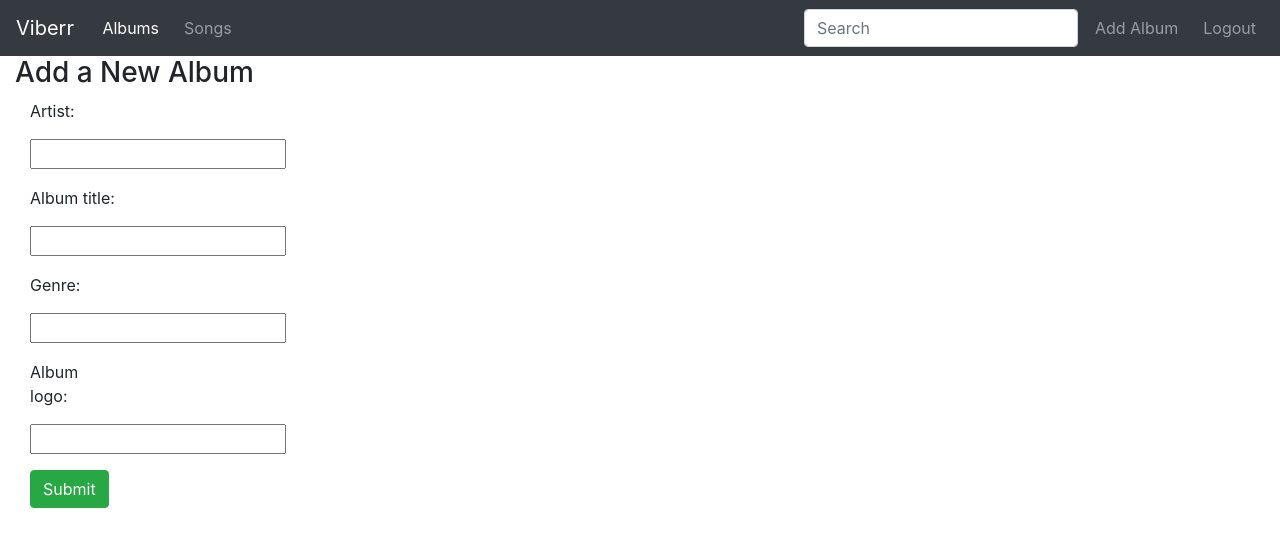
After one commit to khushboo29/bostonTutorial, a Django app: page /music/album/add/ in a window 1280 px wide. The commit adds this page. Shown: the top 547 px of the page. Run offline with Django 3.2, Linux system fonts and the light colour scheme; some libraries are stand-ins or nearby versions.

Commit message:
Add files via upload

```diff
--- /dev/null
+++ b/website/music/templates/music/album_form.html
@@ -0,0 +1,29 @@
+{% extends 'music/base.html' %}
+{% block title %}Add a New Album{% endblock %}
+{% block albums_active %}active{% endblock %}
+
+{% block body %}
+<div class="container-fluid">
+
+    <div class="row">
+
+        <div class="col-sm-12 col-md-7">
+            <div class="panel panel-default">
+                <div class="panel-body">
+                    <h3>Add a New Album</h3>
+                    {% if error_message %}
+                        <p><strong>{{ error_message }}</strong></p>
+                    {% endif %}
+                    <form class="form-horizontal" role="form" action="" method="post" enctype="multipart/form-data">
+                        {% csrf_token %}
+                        {% include 'music/form_template.html' %}
+                        <div class="form-group">
+                            <div class="col-sm-offset-2 col-sm-10">
+                                <button type="submit" class="btn btn-success">Submit</button>
+                            </div>
+                        </div>
+                    </form>
+                </div>
+            </div>
+        </div>
+{% endblock %}
--- /dev/null
+++ b/website/music/templates/music/base.html
@@ -0,0 +1,62 @@
+<!doctype html>
+<html lang="en">
+  <head>
+    <!-- Required meta tags -->
+    <meta charset="utf-8">
+    <meta name="viewport" content="width=device-width, initial-scale=1, shrink-to-fit=no">
+    <title>{% block title %} Viberr {% endblock %}</title>
+    {% load staticfiles %}
+    <!-- Bootstrap CSS -->
+    <link rel="stylesheet" href="https://maxcdn.bootstrapcdn.com/bootstrap/4.0.0/css/bootstrap.min.css" integrity="sha384-Gn5384xqQ1aoWXA+058RXPxPg6fy4IWvTNh0E263XmFcJlSAwiGgFAW/dAiS6JXm" crossorigin="anonymous">
+    <link rel="stylesheet" type="text/css" href="{% static 'music/style.css' %}" />
+    <!-- Optional JavaScript -->
+    <!-- jQuery first, then Popper.js, then Bootstrap JS -->
+    <script src="https://code.jquery.com/jquery-3.2.1.slim.min.js" integrity="sha384-KJ3o2DKtIkvYIK3UENzmM7KCkRr/rE9/Qpg6aAZGJwFDMVNA/GpGFF93hXpG5KkN" crossorigin="anonymous"></script>
+    <script src="https://cdnjs.cloudflare.com/ajax/libs/popper.js/1.12.9/umd/popper.min.js" integrity="sha384-ApNbgh9B+Y1QKtv3Rn7W3mgPxhU9K/ScQsAP7hUibX39j7fakFPskvXusvfa0b4Q" crossorigin="anonymous"></script>
+    <script src="https://maxcdn.bootstrapcdn.com/bootstrap/4.0.0/js/bootstrap.min.js" integrity="sha384-JZR6Spejh4U02d8jOt6vLEHfe/JQGiRRSQQxSfFWpi1MquVdAyjUar5+76PVCmYl" crossorigin="anonymous"></script>
+
+  </head>
+  <body>
+    <nav class="navbar navbar-expand-sm navbar-dark bg-dark">
+        <a class="navbar-brand glyphicon glyphicon-home"  href="{% url 'music:index' %}">Viberr</a>
+        <button class="navbar-toggler" type="button" data-toggle="collapse" data-target="#topNavBar" aria-controls="topNavBar" aria-expanded="false" aria-label="Toggle navigation">
+          <span class="navbar-toggler-icon"></span>
+        </button>
+
+        <div class="collapse navbar-collapse" id="topNavBar">
+          <ul class="navbar-nav mr-auto">
+            <li class="nav-item active">
+              <a class="nav-link" href="{% url 'music:index' %}">
+                  <span class="glyphicon glyphicon-cd" aria-hidden="true"></span>&nbsp;Albums
+              </a>
+            </li>
+            <li class="nav-item">
+              <a  class="nav-link" href="#">
+                <span class="glyphicon glyphicon-music" aria-hidden="true"></span>&nbsp; Songs
+              </a>
+            </li>
+          </ul>
+          <form class="form-inline my-2 my-md-0" role="search" action="#" method="GET">
+            <input class="form-control" type="text" placeholder="Search">
+          </form>
+
+          <ul class="nav navbar-nav navbar-right">
+              <li class="nav-item">
+                <a class="nav-link" href="{% url 'music:album-add' %}">
+                  <span class="glyphicon glyphicon-plus" aria-hidden="true"></span>&nbsp; Add Album
+                </a>
+              </li>
+              <li class="nav-item">
+                  <a class="nav-link" href="#">
+                      <span class="glyphicon glyphicon-off" aria-hidden="true"></span>&nbsp; Logout
+                    </a>
+              </li>
+            </ul>
+
+        </div>
+      </nav>
+      {% block body %}
+      {% endblock %}
+
+</body>
+</html>
--- /dev/null
+++ b/website/music/templates/music/form_template.html
@@ -0,0 +1,9 @@
+{% for field in form %}
+<div class="form-group">
+    <div class="col-sm-offset-2 col-sm-10">
+        <span class="text-danger small">{{ field.errors }}</span>
+    </div>
+    <label class="control-label col-sm-2" for="song_title">{{ field.label_tag }}</label>
+    <div class="col-sm-10">{{ field }}</div>
+</div>
+{% endfor %}
```
Also changed, not shown: website/music/templates/music/detail.html (+20 -24 lines), website/music/templates/music/index.html (+4 -19 lines).
